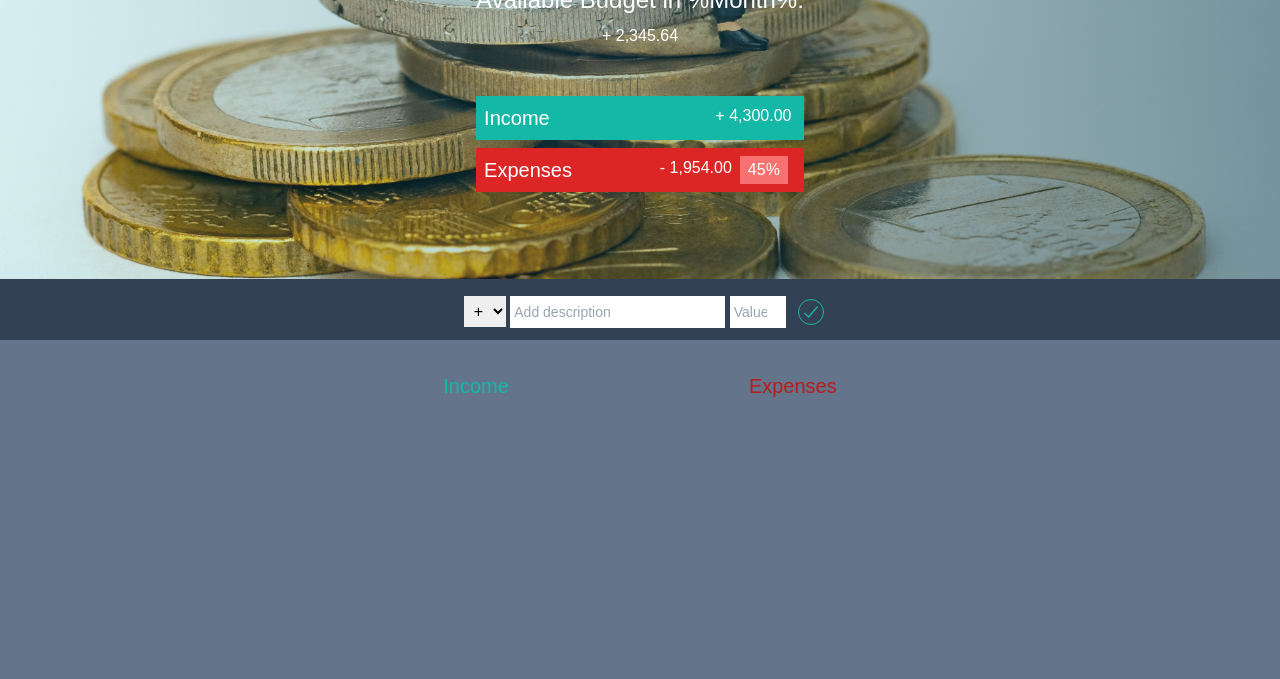
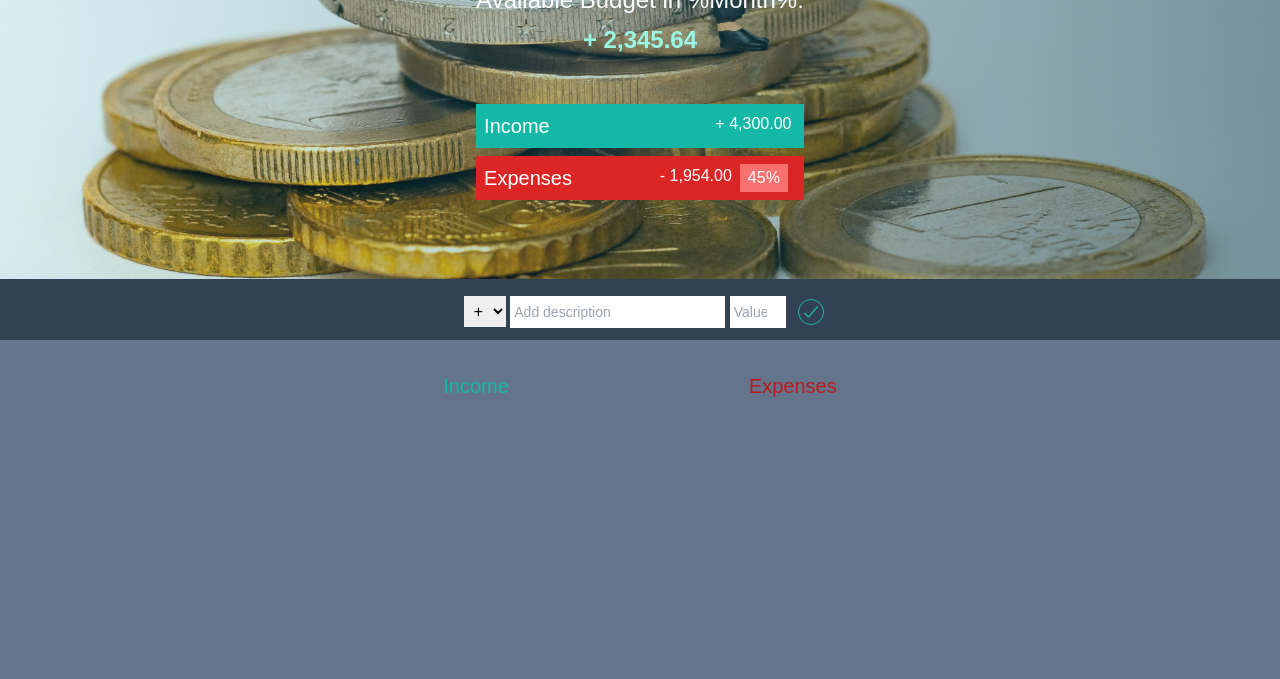
Before and after one commit to janeAnezi/Budget-Buddy, a website: page index.html in a window 1280 px wide. Shown: the part 121-800 px from the top of the page. Drawn offline with nearby package versions, Linux system fonts and the light colour scheme; a web font is replaced by a local one.

Commit message:
increase budget font

```diff
--- a/index.html
+++ b/index.html
@@ -24,7 +24,7 @@
                 <div class="budget-title text-2xl">
                     Available Budget in <span class="budget-title-month">%Month%</span>:
                 </div>
-                <div class="budget-value text-center p-2 mb-10">+ 2,345.64</div>
+                <div class="budget-value text-2xl text-teal-200 font-semibold text-center p-2 mb-10">+ 2,345.64</div>
                 <div class="budget-income clearfix bg-teal-500 mt-2 p-2">
                     <div class="budget-expenses-text float-left text-xl">Income</div>
                     <div class="right flex">
```
Also changed, not shown: src/output.css.
